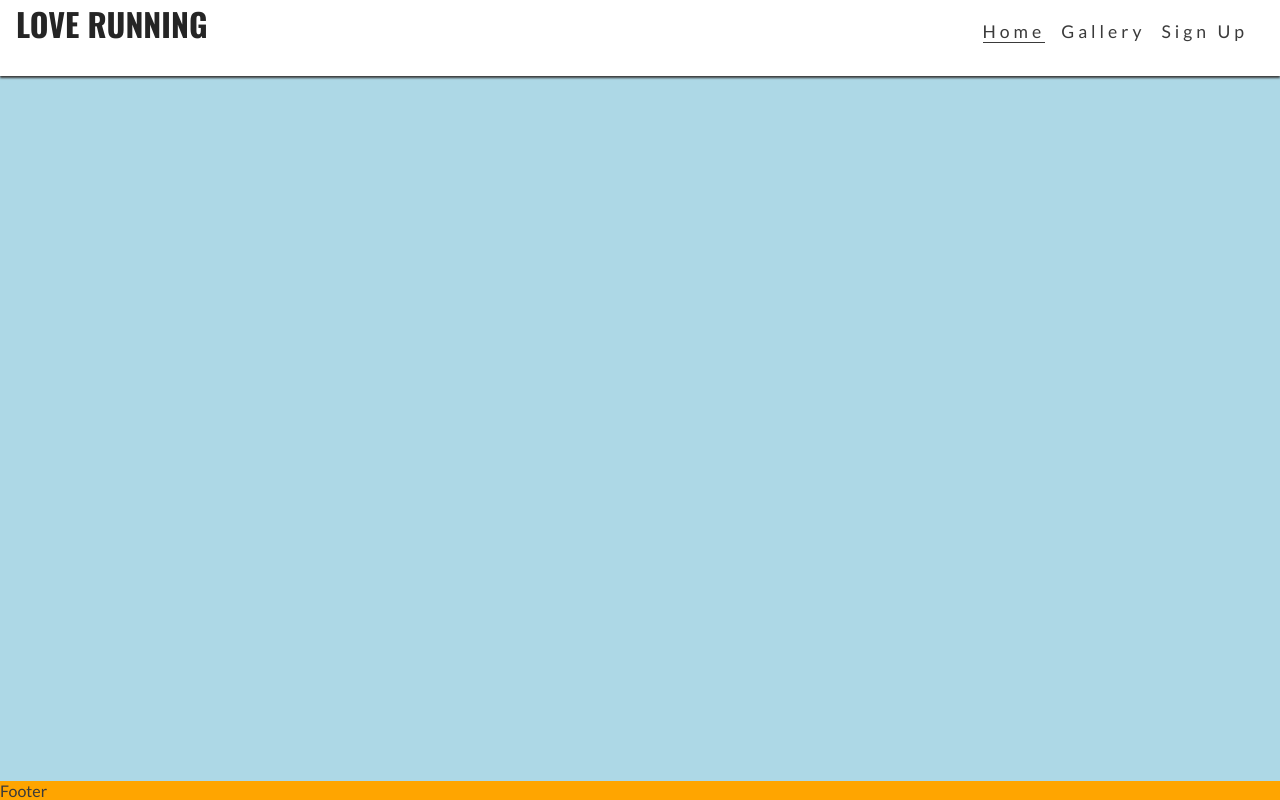
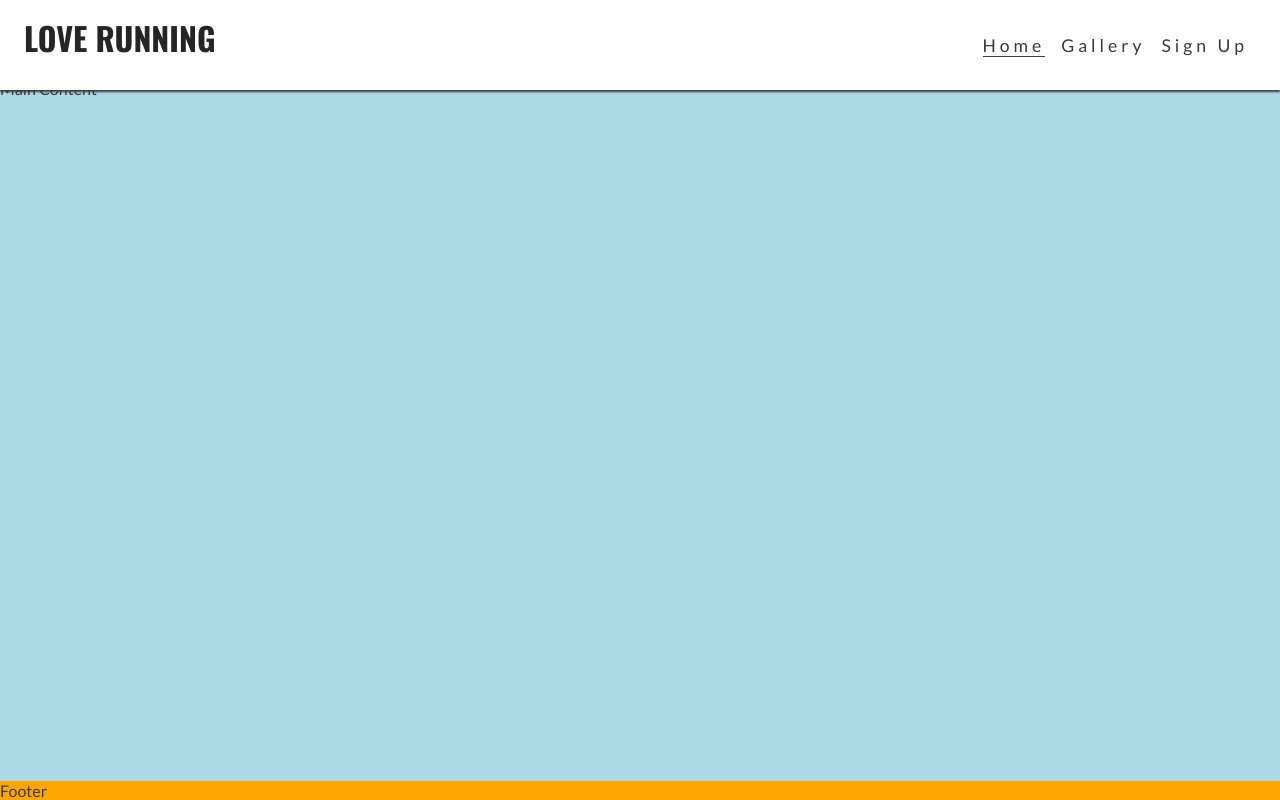
Before and after one commit to DebbieCoates/love-running, a plain HTML site: page index.html in a window 1280 px wide. Drawn offline with nearby package versions, Linux system fonts and the light colour scheme.

Commit message:
make logo larger and push main content down

```diff
--- a/assets/css/style.css
+++ b/assets/css/style.css
@@ -125,4 +125,15 @@ footer {
         display: none;
     }
 
+    #logo{
+        font-size: 200%;
+        line-height: 75px;
+        margin: 0 0.5rem;
+    }
+
+    main{
+        /* push main content down to accomodate larget header */
+        margin-top: 79px;
+
+    }
 }
```
